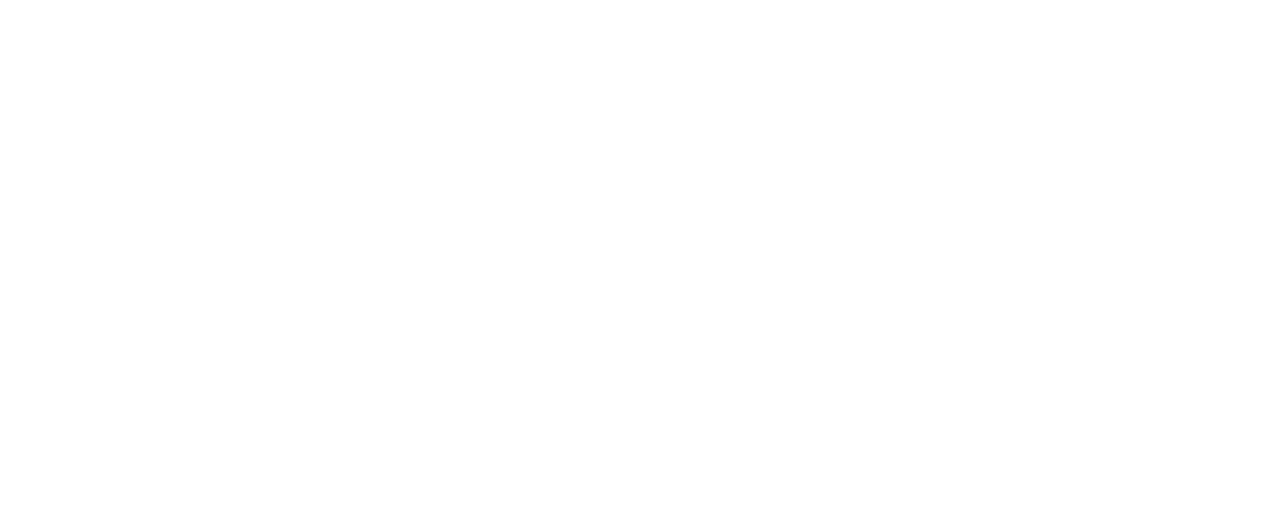
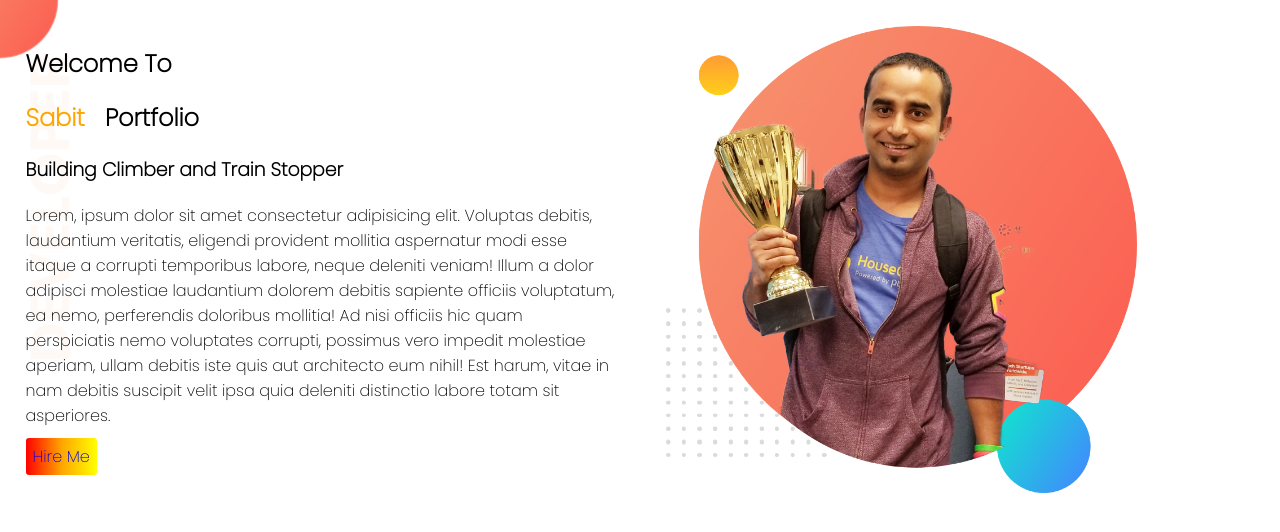
Before and after one commit to ezazsabit/developer_portfolio, a plain HTML site: page index.html in a window 1280 px wide. Drawn offline with Linux system fonts and the light colour scheme.

Commit message:
first push

```diff
--- a/index.html
+++ b/index.html
@@ -1,14 +1,27 @@
 <!DOCTYPE html>
 <html lang="en">
+
 <head>
     <meta charset="UTF-8">
     <meta http-equiv="X-UA-Compatible" content="IE=edge">
     <meta name="viewport" content="width=device-width, initial-scale=1.0">
     <title>Sabit-Portfolio</title>
     <link rel="stylesheet" href="style.css">
+    <link rel="preconnect" href="https://fonts.googleapis.com">
+    <link rel="preconnect" href="https://fonts.gstatic.com" crossorigin>
+    <link href="https://fonts.googleapis.com/css2?family=Poppins:wght@200&display=swap" rel="stylesheet">
 </head>
 
 <body>
+    <section class="first">
+        <div class="half-width">
+    <h1>Welcome To</h1>
+    <h1><span class="orange">Sabit </span>&nbsp; Portfolio</h1>
+    <h3>Building Climber and Train Stopper</h3>
+    <p>Lorem, ipsum dolor sit amet consectetur adipisicing elit. Voluptas debitis, laudantium veritatis, eligendi provident mollitia aspernatur modi esse itaque a corrupti temporibus labore, neque deleniti veniam! Illum a dolor adipisci molestiae laudantium dolorem debitis sapiente officiis voluptatum, ea nemo, perferendis doloribus mollitia! Ad nisi officiis hic quam perspiciatis nemo voluptates corrupti, possimus vero impedit molestiae aperiam, ullam debitis iste quis aut architecto eum nihil! Est harum, vitae in nam debitis suscipit velit ipsa quia deleniti distinctio labore totam sit asperiores.</p>
+    <a target="blank" href="www.facebook.com" class="button">Hire Me</a></div>
+    <div class="half-width img"> <img src="images/jhankar.png" alt="none"></div>
+</section>
+</body>
 
-</body>
 </html>
--- a/style.css
+++ b/style.css
@@ -0,0 +1,29 @@
+body{
+    font-family: 'Poppins', sans-serif;
+    margin: 0%;
+}
+
+.orange{
+    color: orange;
+}
+section{
+    display: flex;
+}
+.half-width{
+    width: 50%;
+    padding:2%;
+}
+.half-width img{
+    width: 80%;
+}
+.button{
+    text-decoration: rgb(206, 91, 139);
+    background-image: linear-gradient(to right,red,orange,yellow);
+    padding: 7px;
+    border-radius: 3px;
+}
+.first{
+    background-image:url(images/top-banner.png);
+    background-repeat: no-repeat;
+
+}
```
Also changed, not shown: images/dream-bg.png (added), images/exp-bg.png (added), images/jhankar.png (added), images/jhankar2.png (added), images/my-bg.png (added), images/my-bg2.png (added), images/top-banner.png (added).
